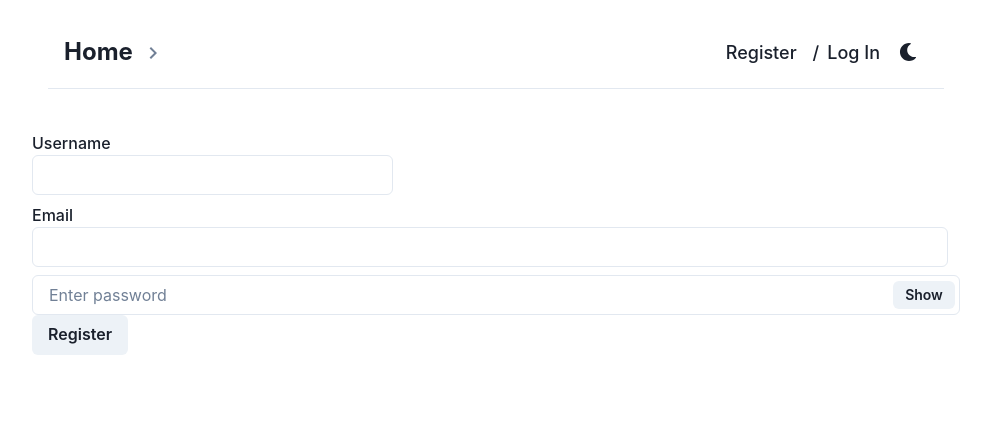
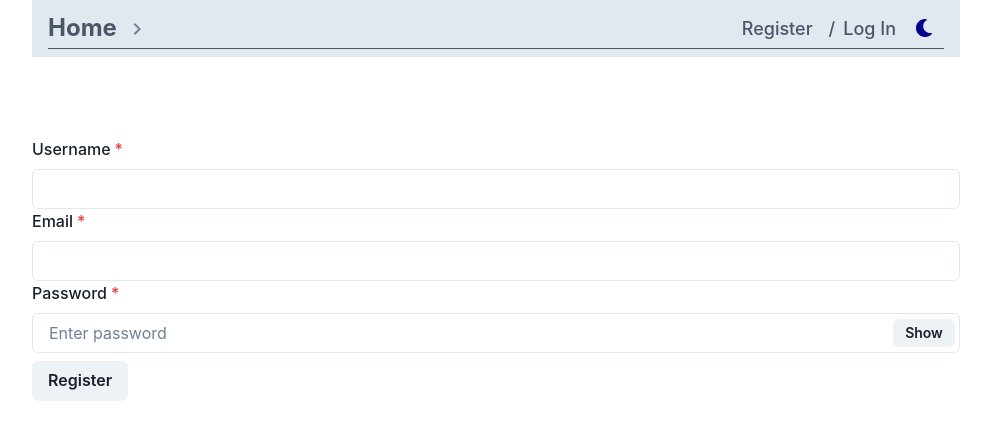
Before and after one commit to Valentina-K/goit-react-hw-08-phonebook, a React (Create React App) app: page /goit-react-hw-08-phonebook/register in a window 1280 px wide. Shown: the top 440 px of the page, without its empty margins (144-1135 px from the left). Built offline with nearby package versions, Linux system fonts and the light colour scheme.

Commit message:
sltyled header

```diff
--- a/src/components/AppBar/AppBar.jsx
+++ b/src/components/AppBar/AppBar.jsx
@@ -1,4 +1,4 @@
-import { Box, Center, Container, Flex } from '@chakra-ui/react';
+import { Box, Container, Flex, useColorMode } from '@chakra-ui/react';
 import { Navigation } from 'components/Navigation/Navigation';
 import { AuthNav } from 'components/AuthNav/AuthNav';
 import { UserMenu } from 'components/UserMenu/UserMenu';
@@ -6,16 +6,20 @@ import { useAuth } from 'hooks';
 import { ColorModeSwitcher } from 'components/ColorModeSwitcher';
 export const AppBar = () => {
   const { isLoggedIn } = useAuth();
+  const { colorMode } = useColorMode();
   return (
-    <Box as="header" py="4">
+    <Box
+      as="header"
+      py="2"
+      mb={20}
+      bg={colorMode === 'dark' ? 'gray.600' : 'gray.200'}
+    >
       <Container maxW="container.lg">
         <Flex
           align="center"
           justify="space-between"
-          mb={26}
-          p="16px"
           borderBottom="1px"
-          borderColor="gray.200"
+          borderColor={colorMode === 'dark' ? 'gray.200' : 'gray.600'}
         >
           <Navigation />
           <Flex align="center">
--- a/src/components/AuthNav/AuthNav.jsx
+++ b/src/components/AuthNav/AuthNav.jsx
@@ -4,11 +4,17 @@ import {
   Breadcrumb,
   BreadcrumbItem,
   BreadcrumbLink,
+  useColorMode,
 } from '@chakra-ui/react';
 export const AuthNav = () => {
+  const { colorMode } = useColorMode();
   return (
     <Flex>
-      <Breadcrumb fontWeight="500" fontSize="18">
+      <Breadcrumb
+        fontWeight="500"
+        fontSize="18"
+        color={colorMode === 'dark' ? 'gray.200' : 'gray.600'}
+      >
         <BreadcrumbItem>
           <BreadcrumbLink as={NavLink} to="/register" mr="2">
             Register
--- a/src/components/ColorModeSwitcher.js
+++ b/src/components/ColorModeSwitcher.js
@@ -12,7 +12,7 @@ export const ColorModeSwitcher = props => {
         variant='ghost'
         color='current' ml='2'
         onClick={toggleColorMode}
-        icon={<SwitchIcon />}
+        icon={<SwitchIcon color={ text === 'dark'?'darkblue':'yellow'} />}
     {...props} />
 
 )}
--- a/src/components/Contact/Contact.jsx
+++ b/src/components/Contact/Contact.jsx
@@ -2,12 +2,12 @@ import PropTypes from 'prop-types';
 //import { Item } from './Contact.styled';
 import { useDispatch } from 'react-redux';
 import { deleteContact } from 'redux/contacts/operations';
-const Contact = ({ name, phone, id }) => {
+const Contact = ({ name, number, id }) => {
   const dispatch = useDispatch();
   return (
     <li>
       <span>
-        {name}: {phone}
+        {name}: {number}
       </span>
       <button onClick={() => dispatch(deleteContact(id))}>Delete</button>
     </li>
@@ -16,7 +16,7 @@ const Contact = ({ name, phone, id }) => {
 
 Contact.protoTypes = {
   name: PropTypes.string.isRequired,
-  phone: PropTypes.string.isRequired,
+  number: PropTypes.string.isRequired,
 };
 
 export default Contact;
--- a/src/components/ContactList/ContactList.jsx
+++ b/src/components/ContactList/ContactList.jsx
@@ -12,7 +12,7 @@ const ContactList = () => {
         <Contact
           key={contact.id}
           name={contact.name}
-          phone={contact.phone}
+          number={contact.number}
           id={contact.id}
         />
       ))}
--- a/src/components/Navigation/Navigation.jsx
+++ b/src/components/Navigation/Navigation.jsx
@@ -1,15 +1,22 @@
 import { NavLink } from 'react-router-dom';
 import { ChevronRightIcon } from '@chakra-ui/icons';
-import { Breadcrumb, BreadcrumbItem, BreadcrumbLink } from '@chakra-ui/react';
+import {
+  Breadcrumb,
+  BreadcrumbItem,
+  BreadcrumbLink,
+  useColorMode,
+} from '@chakra-ui/react';
 import { useAuth } from 'hooks';
 export const Navigation = () => {
   const { isLoggedIn } = useAuth();
+  const { colorMode } = useColorMode();
   return (
     <Breadcrumb
       spacing="8px"
       separator={<ChevronRightIcon color="gray.500" />}
       fontWeight="700"
       fontSize="24"
+      color={colorMode === 'dark' ? 'gray.200' : 'gray.600'}
     >
       <BreadcrumbItem isCurrentPage>
         <BreadcrumbLink as={NavLink} to="/">
--- a/src/components/RegisterForm/RegisterForm.jsx
+++ b/src/components/RegisterForm/RegisterForm.jsx
@@ -1,6 +1,7 @@
 import { useDispatch } from 'react-redux';
 import { useState } from 'react';
 import {
+  FormControl,
   FormLabel,
   Input,
   InputGroup,
@@ -25,7 +26,8 @@ export const RegisterForm = () => {
 
   const handleSubmit = e => {
     e.preventDefault();
-    const form = e.currentTarget;
+    console.log('name', e.target.elements.name.value);
+    const form = e.target;
     dispatch(
       register({
         name: form.elements.name.value,
@@ -37,21 +39,21 @@ export const RegisterForm = () => {
   };
 
   return (
-    <form onSubmit={handleSubmit} autoComplete="off">
+    <FormControl
+      as="form"
+      onSubmit={handleSubmit}
+      autoComplete="off"
+      isRequired
+    >
+      <FormLabel>Username</FormLabel>
       <InputGroup>
         <InputLeftElement />
-        <FormLabel>
-          Username
-          <Input id={nameInput} type="text" name="name" />
-        </FormLabel>
+        <Input id={nameInput} type="text" name="name" />
       </InputGroup>
-      <FormLabel>
-        Email
-        <Input id={emailInput} type="email" name="email" />
-      </FormLabel>
-      <FormLabel for={passwordInput} />
+      <FormLabel>Email</FormLabel>
+      <Input id={emailInput} type="email" name="email" />
+      <FormLabel>Password</FormLabel>
       <InputGroup size="md">
-        Password
         <Input
           id={passwordInput}
           name="password"
@@ -69,7 +71,9 @@ export const RegisterForm = () => {
         Password
         <Input id={passwordInput} type="password" name="password" />
       </FormLabel> */}
-      <Button type="submit">Register</Button>
-    </form>
+      <Button type="submit" my={2}>
+        Register
+      </Button>
+    </FormControl>
   );
 };
--- a/src/components/UserMenu/UserMenu.jsx
+++ b/src/components/UserMenu/UserMenu.jsx
@@ -1,20 +1,28 @@
 import { useDispatch } from 'react-redux';
-import { Button, Text, Flex, Image } from '@chakra-ui/react';
+import { Button, Text, Flex, useColorMode } from '@chakra-ui/react';
 import { HiUser } from 'react-icons/hi';
 import { logOut } from 'redux/auth/operations';
 import { useAuth } from 'hooks';
 export const UserMenu = () => {
   const dispatch = useDispatch();
   const { user } = useAuth();
+  const { colorMode } = useColorMode();
   return (
-    <Flex>
-      <Text fontSize="2xl" color="teal" as="i" mr="2">
+    <Flex alignItems={'center'}>
+      <Text
+        fontSize="2xl"
+        color={colorMode === 'dark' ? 'gray.200' : 'gray.600'}
+        as="i"
+        mr="2"
+      >
         Welcome, {user.name}
       </Text>
-      <Image src={HiUser} alt="user" sizes="xl" />
+      <HiUser size={32} color="brown" />
       <Button
-        colorScheme="teal"
-        variant="solid"
+        colorScheme={colorMode === 'dark' ? 'gray.200' : 'gray.600'}
+        color={colorMode === 'dark' ? 'gray.200' : 'gray.600'}
+        variant="outline"
+        ml={4}
         onClick={() => dispatch(logOut())}
       >
         Logout
--- a/src/pages/Contacts.js
+++ b/src/pages/Contacts.js
@@ -1,7 +1,7 @@
 import { Helmet } from "react-helmet";
 import { useEffect } from "react";
 import { useDispatch, useSelector } from "react-redux";
-import { Heading } from '@chakra-ui/react';
+import { Heading,Container } from '@chakra-ui/react';
 import ContactForm from "components/ContactForm/ContactForm";
 import ContactList from "components/ContactList/ContactList";
 import Filter from "components/Filter/Filter";
@@ -21,12 +21,14 @@ const Contacts = () => {
             <Helmet>
                 <title>Contacts</title>
             </Helmet>
+            <Container maxW="xl">
             <Heading mb={8}>Phonebook</Heading>
             <ContactForm />
             <Heading mb={6}>Contacts</Heading>
             <Filter />
             {isLoading && !error && <Loader />}
-            <ContactList />
+                <ContactList />
+                </Container>
         </>
     )
 };
```
